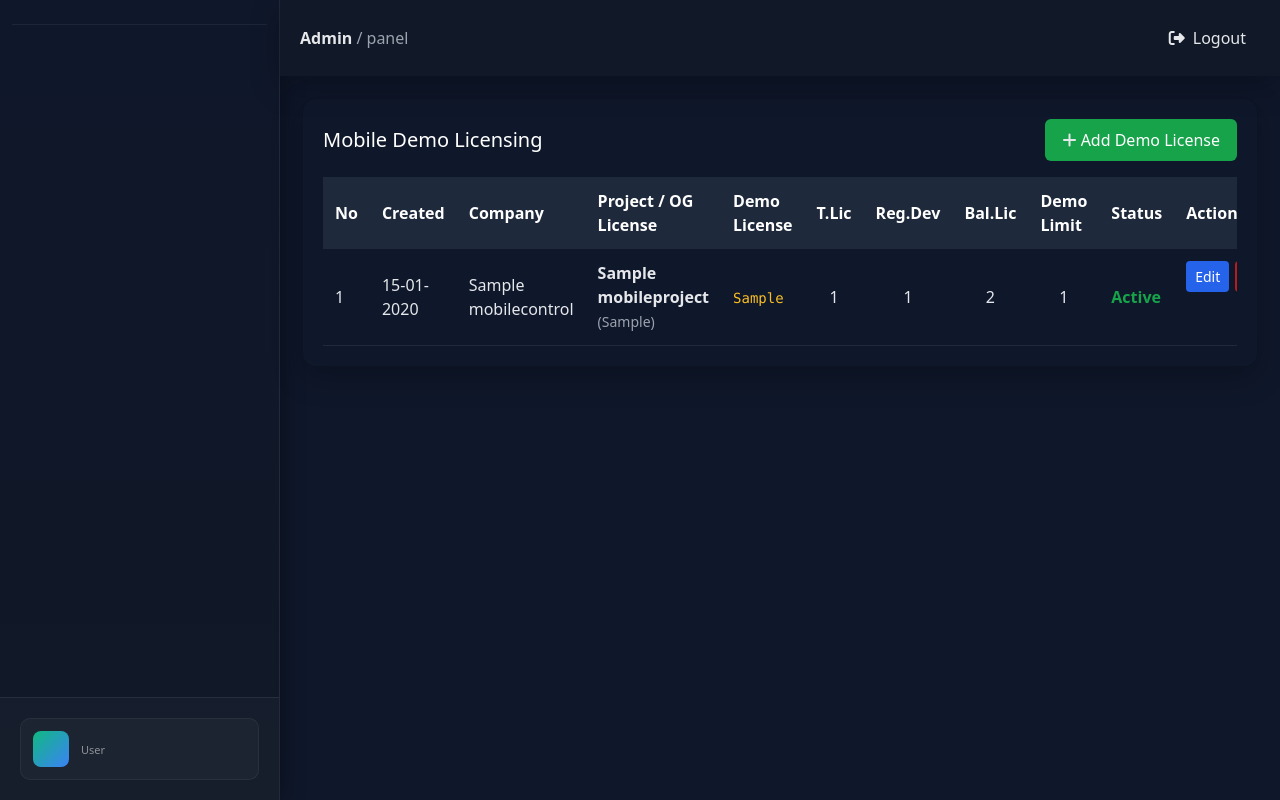
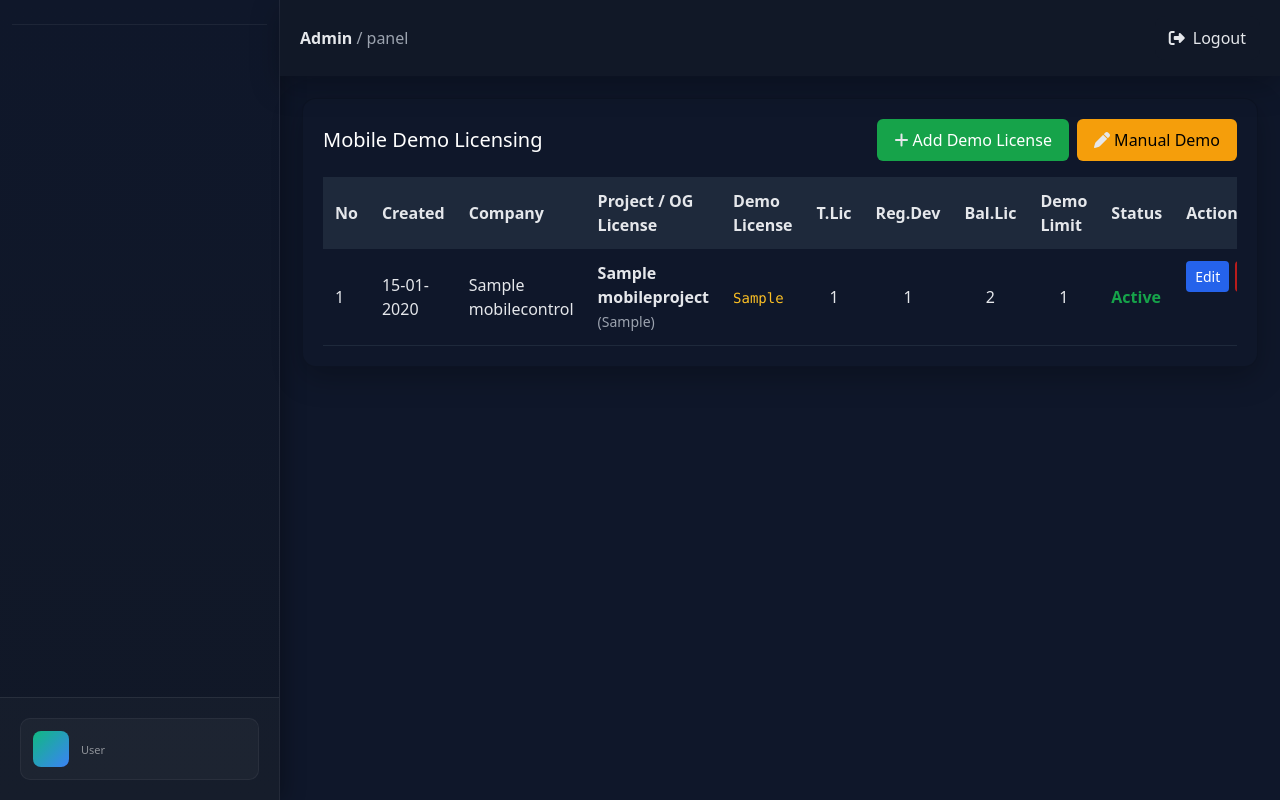
Before and after one commit to sajith231/CENTRAL_LOGIN_SYSTEM, a Django app: page /mobile-demo/ in a window 1280 px wide. Run offline with Django 5.2, Linux system fonts and the light colour scheme; tables that the repository leaves empty hold one stand-in row (values such as "Sample post").

Commit message:
Manual Demo License

```diff
--- a/mobile_demo_licencing/models.py
+++ b/mobile_demo_licencing/models.py
@@ -1,11 +1,32 @@
 from django.db import models
-from MobileApp.models import MobileControl
+from MobileApp.models import MobileControl, MobileProject
+from ModuleAndPackage.models import Package
+import random, string
+
 
 class DemoMobileLicense(models.Model):
+    # OG based demo
     original_license = models.ForeignKey(
         MobileControl,
         on_delete=models.CASCADE,
-        related_name="demo_licenses"
+        related_name="demo_licenses",
+        null=True,
+        blank=True
+    )
+
+    # MANUAL DEMO FIELDS
+    company_name = models.CharField(max_length=255, null=True, blank=True)
+    project = models.ForeignKey(
+        MobileProject,
+        on_delete=models.SET_NULL,
+        null=True,
+        blank=True
+    )
+    package = models.ForeignKey(
+        Package,
+        on_delete=models.SET_NULL,
+        null=True,
+        blank=True
     )
 
     demo_license = models.CharField(max_length=30, unique=True)
@@ -13,7 +34,20 @@ class DemoMobileLicense(models.Model):
     status = models.BooleanField(default=True)
     created_at = models.DateTimeField(auto_now_add=True)
 
+    def _generate_demo_key(self):
+        raw = ''.join(random.choices(string.ascii_uppercase + string.digits, k=8))
+        return f"DEMO-{raw}"
+
     def save(self, *args, **kwargs):
         if not self.demo_license:
-            self.demo_license = f"DEMO-{self.original_license.license_key}"
+            key = self._generate_demo_key()
+            while DemoMobileLicense.objects.filter(demo_license=key).exists():
+                key = self._generate_demo_key()
+            self.demo_license = key
+
         super().save(*args, **kwargs)
+
+    def __str__(self):
+        if self.original_license:
+            return f"{self.demo_license} (OG)"
+        return f"{self.demo_license} (Manual)"
--- a/mobile_demo_licencing/templates/demo_mobile_licensing.html
+++ b/mobile_demo_licencing/templates/demo_mobile_licensing.html
@@ -10,10 +10,19 @@
       Mobile Demo Licensing
     </h2>
 
+    <div style="display:flex; gap:8px;">
+      <!-- OG Based Demo -->
       <a href="{% url 'DemoLicensing:demo_add' %}" class="btn"
          style="background:#16a34a; color:white; padding:8px 16px; border-radius:6px;">
         <i class="fa-solid fa-plus"></i> Add Demo License
       </a>
+
+      <!-- Manual Demo -->
+      <a href="{% url 'DemoLicensing:demo_add_manual' %}" class="btn"
+         style="background:#f59e0b; color:black; padding:8px 16px; border-radius:6px;">
+        <i class="fa-solid fa-pen"></i> Manual Demo
+      </a>
+    </div>
   </div>
 
   <!-- Table -->
@@ -22,17 +31,17 @@
     <table style="width:100%; border-collapse:collapse; color:white;">
       <thead>
         <tr style="background:#1e293b;">
-          <th style="padding:12px; color:white;">No</th>
-          <th style="padding:12px; color:white;">Created</th>
-          <th style="padding:12px; color:white;">Company</th>
-          <th style="padding:12px; color:white;">Project / OG License</th>
-          <th style="padding:12px; color:white;">Demo License</th>
-          <th style="padding:12px; color:white;">T.Lic</th>
-          <th style="padding:12px; color:white;">Reg.Dev</th>
-          <th style="padding:12px; color:white;">Bal.Lic</th>
-          <th style="padding:12px; color:white;">Demo Limit</th>
-          <th style="padding:12px; color:white;">Status</th>
-          <th style="padding:12px; color:white;">Actions</th>
+          <th style="padding:12px;">No</th>
+          <th style="padding:12px;">Created</th>
+          <th style="padding:12px;">Company</th>
+          <th style="padding:12px;">Project / OG License</th>
+          <th style="padding:12px;">Demo License</th>
+          <th style="padding:12px;">T.Lic</th>
+          <th style="padding:12px;">Reg.Dev</th>
+          <th style="padding:12px;">Bal.Lic</th>
+          <th style="padding:12px;">Demo Limit</th>
+          <th style="padding:12px;">Status</th>
+          <th style="padding:12px;">Actions</th>
         </tr>
       </thead>
       <tbody>
@@ -42,20 +51,29 @@
 
           <!-- Created -->
           <td style="padding:12px;">
-            {{ d.original_license.created_date|date:"d-m-Y" }}
+            {{ d.created_at|date:"d-m-Y" }}
           </td>
 
           <!-- Company -->
           <td style="padding:12px;">
+            {% if d.original_license %}
               {{ d.original_license.customer_name }}
+            {% else %}
+              {{ d.company_name }}
+            {% endif %}
           </td>
 
-          <!-- Project + OG License -->
+          <!-- Project / OG -->
           <td style="padding:12px;">
+            {% if d.original_license %}
               <strong>{{ d.original_license.project.project_name }}</strong><br>
               <small style="color:#9ca3af;">
                 ({{ d.original_license.license_key }})
               </small>
+            {% else %}
+              <strong>{{ d.project.project_name }}</strong><br>
+              <small style="color:#9ca3af;">(Manual)</small>
+            {% endif %}
           </td>
 
           <!-- Demo License -->
@@ -67,18 +85,30 @@
 
           <!-- T.Lic -->
           <td style="padding:12px; text-align:center;">
+            {% if d.original_license %}
               {{ d.original_license.login_limit }}
+            {% else %}
+              -
+            {% endif %}
           </td>
 
           <!-- Reg.Dev -->
           <td style="padding:12px; text-align:center;">
+            {% if d.original_license %}
               {{ d.original_license.active_devices.count }}
+            {% else %}
+              -
+            {% endif %}
           </td>
 
           <!-- Bal.Lic -->
           <td style="padding:12px; text-align:center;">
-            {{ d.original_license.login_limit|add:d.original_license.active_devices.count|floatformat:0 }}
+            {% if d.original_license %}
+              {{ d.original_license.login_limit|default:0|add:d.original_license.active_devices.count|floatformat:0 }}
 
+            {% else %}
+              -
+            {% endif %}
           </td>
 
           <!-- Demo Limit -->
--- a/mobile_demo_licencing/urls.py
+++ b/mobile_demo_licencing/urls.py
@@ -8,4 +8,6 @@ urlpatterns = [
     path("add/", views.add_mobile_demo_licencing, name="demo_add"),
     path("edit/<int:pk>/", views.edit_demo_license, name="demo_edit"),
     path("delete/<int:pk>/", views.delete_demo_license, name="demo_delete"),
+    path("add-manual/", views.add_manual_demo_license, name="demo_add_manual"),
+    path("get-packages/<int:project_id>/", views.get_packages, name="get_packages")
 ]
--- a/mobile_demo_licencing/views.py
+++ b/mobile_demo_licencing/views.py
@@ -1,8 +1,9 @@
+from django.http import JsonResponse
 from django.shortcuts import render, redirect, get_object_or_404
 from django.contrib import messages
 from MobileApp.models import MobileControl
+from ModuleAndPackage.models import Package
 from .models import DemoMobileLicense
-
 
 def demo_license_list(request):
     demos = DemoMobileLicense.objects.select_related(
@@ -12,11 +13,18 @@ def demo_license_list(request):
 
     for d in demos:
         og = d.original_license
-        d.total_lic = og.login_limit
-        d.reg_dev = og.active_devices.count()
-        d.bal_lic = og.login_limit - d.reg_dev
+
+        if og:   # OG based demo
+            d.total_lic = og.login_limit
+            d.reg_dev = og.active_devices.count()
+            d.bal_lic = og.login_limit - d.reg_dev
+        else:    # Manual demo (treat as fresh demo)
+            d.total_lic = d.demo_login_limit
+            d.reg_dev = 0
+            d.bal_lic = d.demo_login_limit
 
     return render(request, "demo_mobile_licensing.html", {"demos": demos})
+
 
 
 def add_mobile_demo_licencing(request):
@@ -62,3 +70,39 @@ def delete_demo_license(request, pk):
     demo.delete()
     messages.success(request, "Demo license deleted")
     return redirect("DemoLicensing:demo_list")
+
+
+
+from MobileApp.models import MobileProject
+from ModuleAndPackage.models import Package
+
+def add_manual_demo_license(request):
+    projects = MobileProject.objects.all()
+
+    if request.method == "POST":
+        company = request.POST.get("company")
+        project_id = request.POST.get("project")
+        package_id = request.POST.get("package")
+        demo_limit = request.POST.get("demo_login_limit", 1)
+
+        project = get_object_or_404(MobileProject, id=project_id)
+        package = get_object_or_404(Package, id=package_id)
+
+        DemoMobileLicense.objects.create(
+            company_name=company,
+            project=project,
+            package=package,
+            demo_login_limit=demo_limit
+        )
+
+        messages.success(request, "Manual demo license created")
+        return redirect("DemoLicensing:demo_list")
+
+    return render(request, "add_manual_demo_license.html", {"projects": projects})
+
+
+
+
+def get_packages(request, project_id):
+    packages = Package.objects.filter(project_id=project_id).values("id", "package_name")
+    return JsonResponse(list(packages), safe=False)
```
Also changed, not shown: mobile_demo_licencing/templates/add_manual_demo_license.html (added, +74 -0 lines), mobile_demo_licencing/migrations/0003_demomobilelicense_company_name_and_more.py (added), mobile_demo_licencing/migrations/0004_remove_demomobilelicense_project_name_and_more.py (added). Lines whose indentation alone changed are shown as unchanged.
